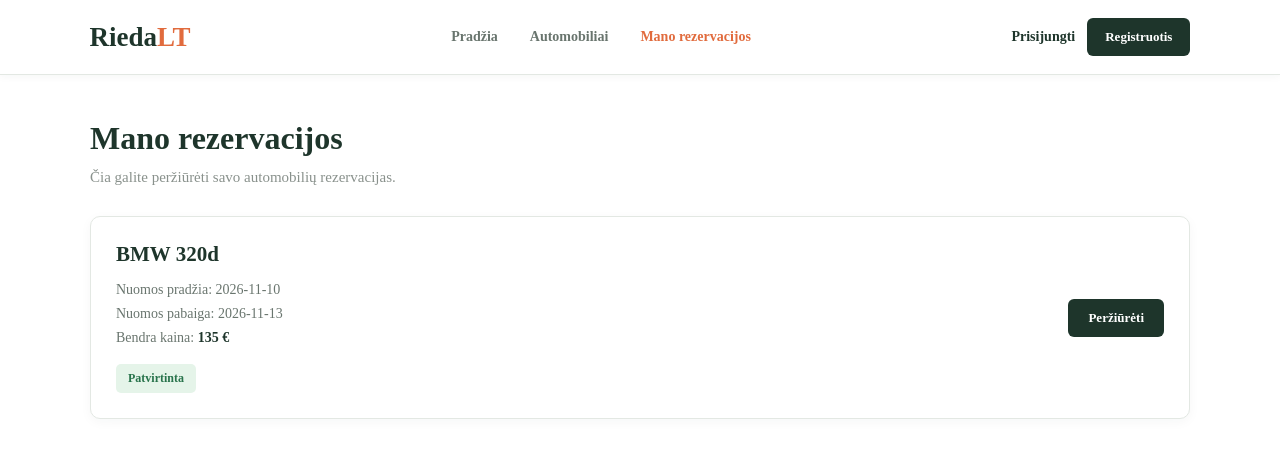
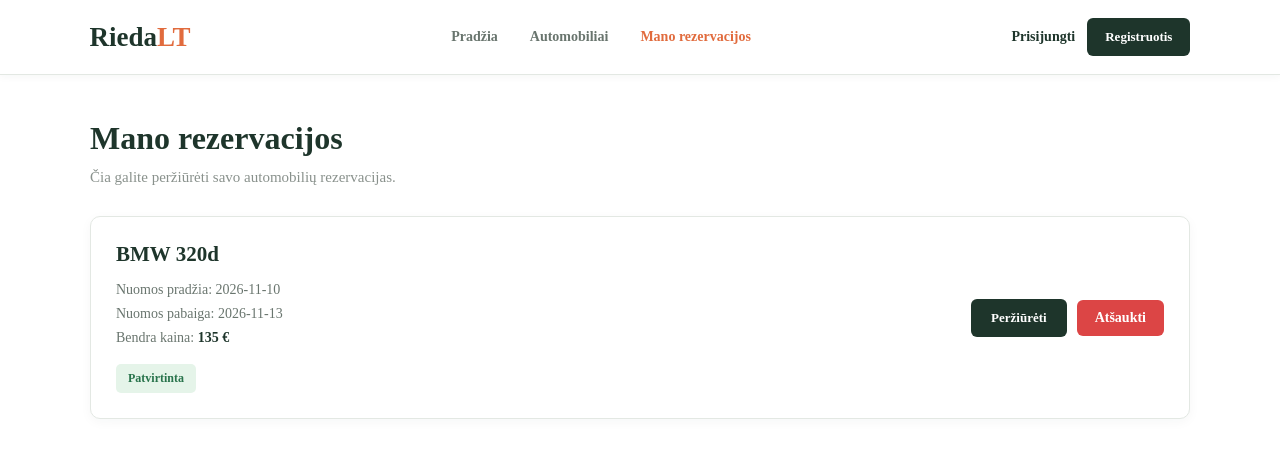
Before and after one commit to MatasSamu/RiedaLT, a React app in the folder frontend/: page /reservations in a window 1280 px wide. Shown: the top 458 px of the page. Built offline with nearby package versions, Linux system fonts and the light colour scheme; the HTML template or start-up script is replaced by a standard one.

Commit message:
Add cancel reservation button

```diff
--- a/frontend/src/pages/ReservationPage/Reservation.css
+++ b/frontend/src/pages/ReservationPage/Reservation.css
@@ -154,3 +154,28 @@
     text-align: center;
   }
 }
+.reservation-actions {
+  display: flex;
+  align-items: center;
+  gap: 10px;
+}
+
+.reservation-cancel-button {
+  padding: 10px 18px;
+  border: none;
+  border-radius: 6px;
+  background-color: #dc4545;
+  color: white;
+  cursor: pointer;
+  font-size: 14px;
+  font-weight: 600;
+}
+
+.reservation-cancel-button:hover {
+  background-color: #b83232;
+}
+
+.error-message {
+  color: #dc4545;
+  margin: 12px 0;
+}
--- a/frontend/src/pages/ReservationPage/Reservations.jsx
+++ b/frontend/src/pages/ReservationPage/Reservations.jsx
@@ -1,22 +1,48 @@
 import { useState } from "react";
 import { Link } from "react-router-dom";
-import { getReservationsByUser } from "../../services/reservationService";
+import {
+  getReservationsByUser,
+  cancelReservation,
+} from "../../services/reservationService";
 import { initialCars } from "../../data/mockReservations";
 import "./Reservation.css";
 
 function Reservations() {
-  // Kol dar neturime prisijungimo funkcionalumo,
-  // naudojame demonstracinio naudotojo ID.
   const currentUserId = 1;
 
-  const [reservations] = useState(() => getReservationsByUser(currentUserId));
+  const [reservations, setReservations] = useState(() =>
+    getReservationsByUser(currentUserId),
+  );
+
+  const [error, setError] = useState("");
+
+  function handleCancel(id) {
+    const confirmed = window.confirm(
+      "Ar tikrai norite atšaukti šią rezervaciją?",
+    );
+
+    if (!confirmed) {
+      return;
+    }
+
+    try {
+      cancelReservation(id);
+      setReservations(getReservationsByUser(currentUserId));
+      setError("");
+    } catch (err) {
+      setError(err.message);
+    }
+  }
 
   return (
     <main className="page-container">
       <h1>Mano rezervacijos</h1>
+
       <p className="page-description">
         Čia galite peržiūrėti savo automobilių rezervacijas.
       </p>
+
+      {error && <p className="error-message">{error}</p>}
 
       {reservations.length === 0 ? (
         <div className="empty-state">
@@ -38,7 +64,6 @@ function Reservations() {
                   </h2>
 
                   <p>Nuomos pradžia: {reservation.startDate}</p>
-
                   <p>Nuomos pabaiga: {reservation.endDate}</p>
 
                   <p>
@@ -56,12 +81,24 @@ function Reservations() {
                   </span>
                 </div>
 
+                <div className="reservation-actions">
                   <Link
                     className="reservation-details-button"
                     to={`/reservations/${reservation.id}`}
                   >
                     Peržiūrėti
                   </Link>
+
+                  {reservation.status !== "Atšaukta" && (
+                    <button
+                      type="button"
+                      className="reservation-cancel-button"
+                      onClick={() => handleCancel(reservation.id)}
+                    >
+                      Atšaukti
+                    </button>
+                  )}
+                </div>
               </article>
             );
           })}
--- a/frontend/src/services/reservationService.js
+++ b/frontend/src/services/reservationService.js
@@ -142,3 +142,29 @@ export function createReservation({
 
   return newReservation;
 }
+
+export function cancelReservation(id) {
+  const reservations = getAllReservations();
+
+  const reservation = reservations.find(
+    (item) => item.id === Number(id)
+  );
+
+  if (!reservation) {
+    throw new Error("Rezervacija nerasta.");
+  }
+
+  if (reservation.status === "Atšaukta") {
+    throw new Error("Ši rezervacija jau atšaukta.");
+  }
+
+  const updatedReservations = reservations.map((item) =>
+    item.id === Number(id)
+      ? { ...item, status: "Atšaukta" }
+      : item
+  );
+
+  saveReservations(updatedReservations);
+
+  return updatedReservations;
+}
```
Lines whose indentation alone changed are shown as unchanged.
